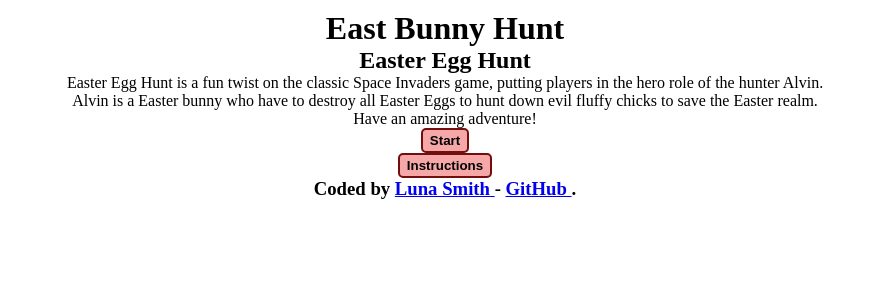
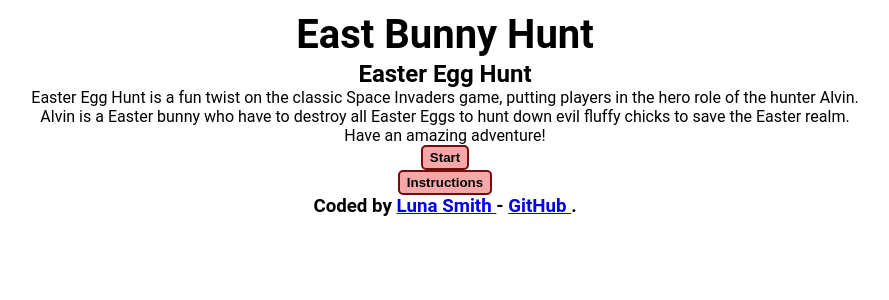
Before and after one commit to Lu-Smith/easter-mobile-game-vue, a Vue app: page / in a window 1280 px wide. Shown: the top 300 px of the page, without its empty margins (195-1084 px from the left). Built offline with nearby package versions, Linux system fonts and the light colour scheme.

Commit message:
Updated style.css

```diff
--- a/src/style.css
+++ b/src/style.css
@@ -1,3 +1,5 @@
+@import url('https://fonts.googleapis.com/css2?family=Roboto:ital,wght@0,100;0,300;0,400;0,500;0,700;0,900;1,100;1,300;1,400;1,500;1,700;1,900&display=swap')
+
 :root {
   font-synthesis: none;
   text-rendering: optimizeLegibility;
@@ -15,6 +17,7 @@ body {
   overflow: hidden;
   text-align: center;
   margin: 10px;
+  font-family: "Roboto", sans-serif;
 }
 
 button {
@@ -24,3 +27,8 @@ button {
   background-color: rgb(246, 167, 167);
   font-weight: 600;
 }
+
+h1 {
+  font-size: 40px;
+  line-height: 50px;
+}
```
